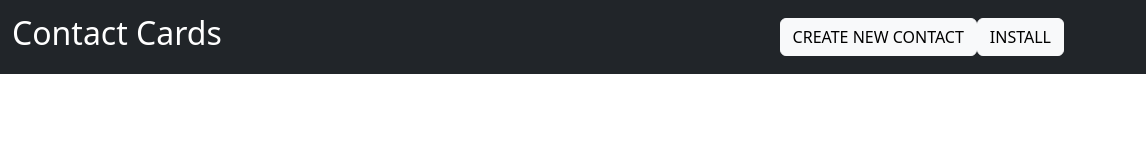
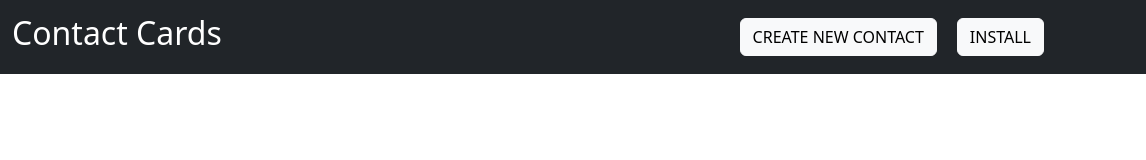
Before and after one commit to oceanlatte/pwa-contact-card, a website built with webpack: page client/index.html in a window 1280 px wide. Shown: the full height of the page, 134-1280 px from the left. Built offline with nearby package versions, Linux system fonts and the light colour scheme.

Commit message:
Add to staging lesson 5

```diff
--- a/client/package.json
+++ b/client/package.json
@@ -4,7 +4,7 @@
   "description": "",
   "private": "true",
   "scripts": {
-    "build": "webpack --mode development",
+    "build": "webpack --mode production",
     "dev": "webpack-dev-server",
     "start": "webpack --watch"
   },
--- a/client/src/css/header.css
+++ b/client/src/css/header.css
@@ -1,3 +1,7 @@
 #navbar-header {
   color: white;
 }
+
+#installBtn {
+  margin: 0 20px;
+}
```
